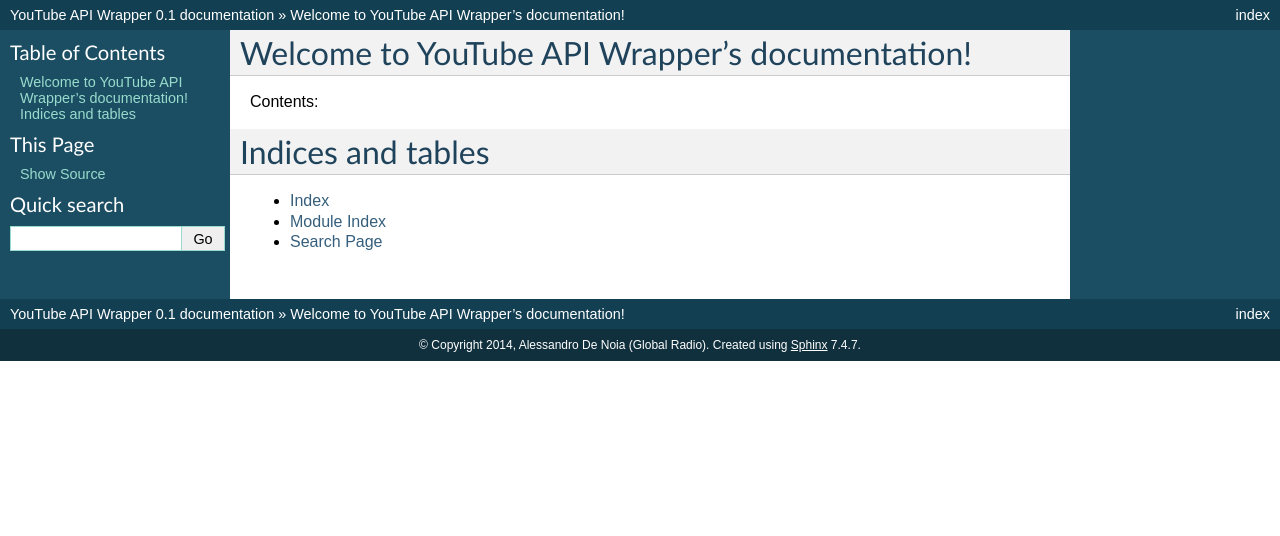
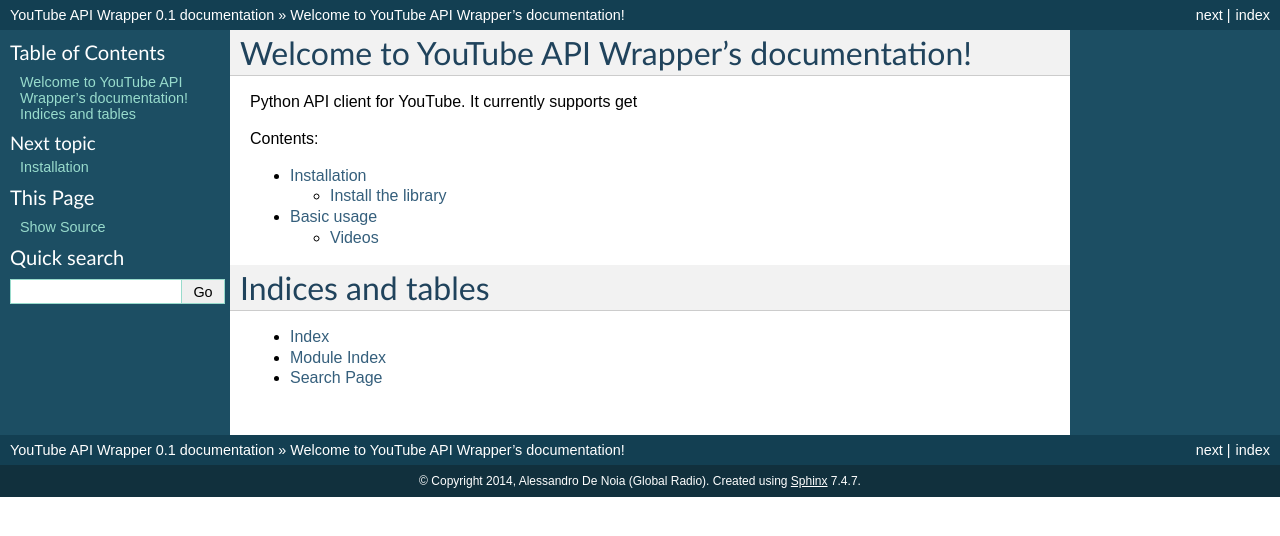
Before and after one commit to GlobalRadio/youtube-api-wrapper, a Sphinx documentation site: the page built from docs/source/index.rst, in a window 1280 px wide. Shown: the top 536 px of the page. Built offline with Sphinx 7.4.7, drawn with Linux system fonts in a browser that asks for light colours.

```diff
--- a/docs/source/index.rst
+++ b/docs/source/index.rst
@@ -1,15 +1,15 @@
-.. YouTube API Wrapper documentation master file, created by
-   sphinx-quickstart on Wed Oct 15 15:16:56 2014.
-   You can adapt this file completely to your liking, but it should at least
-   contain the root `toctree` directive.
-
 Welcome to YouTube API Wrapper's documentation!
 ===============================================
+
+Python API client for YouTube. It currently supports get
 
 Contents:
 
 .. toctree::
    :maxdepth: 2
+
+   installation
+   usage
 
 
 
--- /dev/null
+++ b/docs/source/installation.rst
@@ -0,0 +1,10 @@
+============
+Installation
+============
+
+Install the library
+-------------------
+
+.. tip::
+
+    Work in a `virtual environment`_!
```
Also changed, not shown: docs/source/usage.rst (added, +30 -0 lines), 1 other file.
